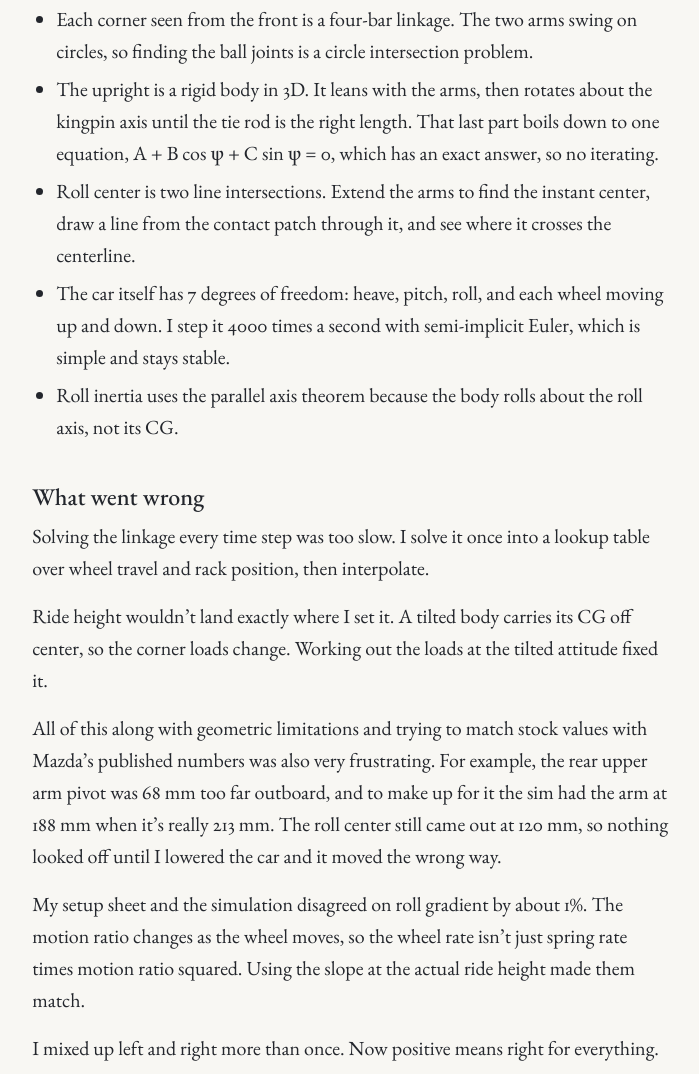
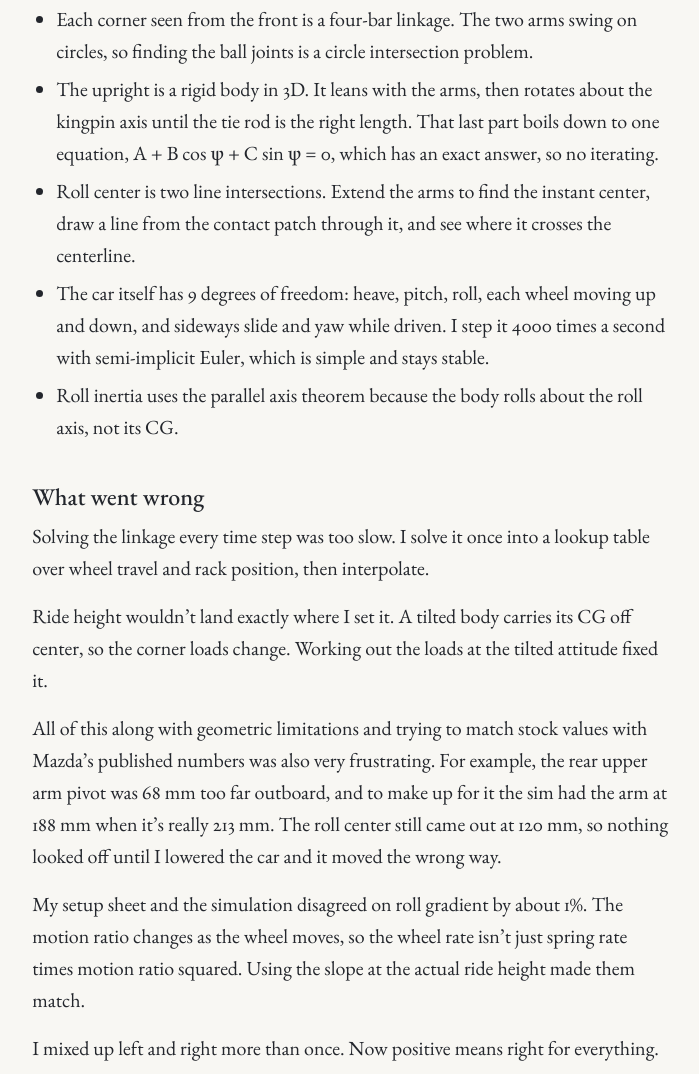
Before and after one commit to refriderator/Portfolio, a plain HTML site: page updates/double-wishbone-simulator.html in a window 1280 px wide. Shown: the part 1031-2105 px from the top of the page, without its empty margins (243-942 px from the left). Drawn offline with nearby package versions, Linux system fonts and the light colour scheme.

Commit message:
Simulator write-up: 9 DOF
Co-Authored-By: Claude Opus 5.5 <noreply@anthropic.com>
Claude-Session: https://claude.ai/code/session_01UFH7JY6mzySzZNVEPHgez8

```diff
--- a/updates/double-wishbone-simulator.html
+++ b/updates/double-wishbone-simulator.html
@@ -42,7 +42,7 @@
       <li>Each corner seen from the front is a four-bar linkage. The two arms swing on circles, so finding the ball joints is a circle intersection problem.</li>
       <li>The upright is a rigid body in 3D. It leans with the arms, then rotates about the kingpin axis until the tie rod is the right length. That last part boils down to one equation, A + B cos ψ + C sin ψ = 0, which has an exact answer, so no iterating.</li>
       <li>Roll center is two line intersections. Extend the arms to find the instant center, draw a line from the contact patch through it, and see where it crosses the centerline.</li>
-      <li>The car itself has 7 degrees of freedom: heave, pitch, roll, and each wheel moving up and down. I step it 4000 times a second with semi-implicit Euler, which is simple and stays stable.</li>
+      <li>The car itself has 9 degrees of freedom: heave, pitch, roll, each wheel moving up and down, and sideways slide and yaw while driven. I step it 4000 times a second with semi-implicit Euler, which is simple and stays stable.</li>
       <li>Roll inertia uses the parallel axis theorem because the body rolls about the roll axis, not its CG.</li>
       </ul>
       </div><!--/box-->
```
